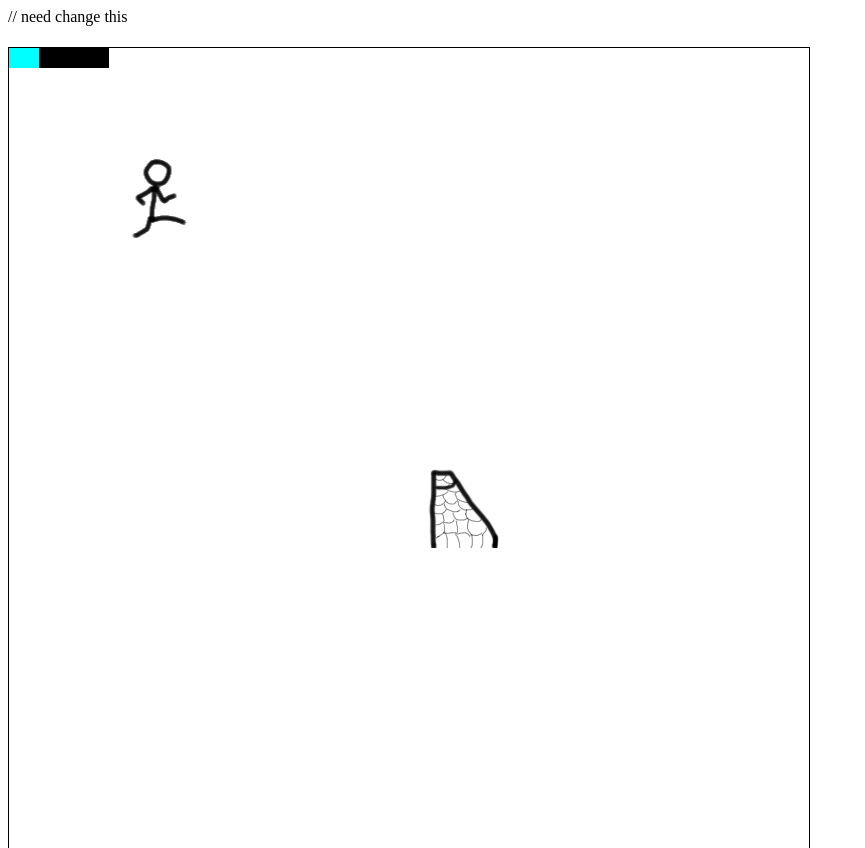
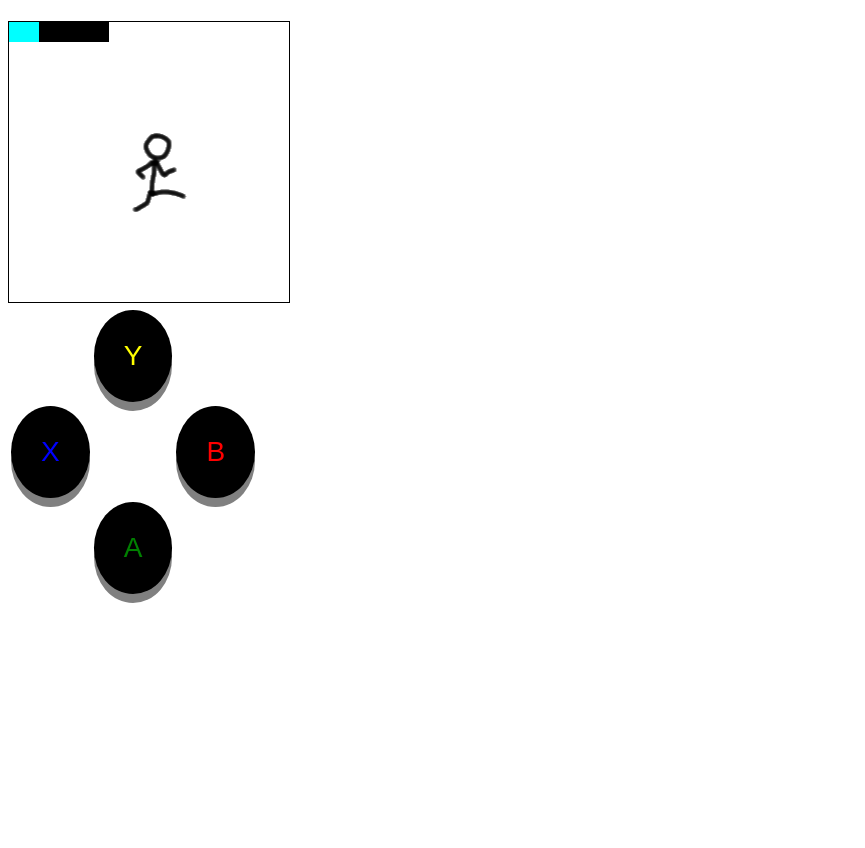
Before and after one commit to Danial-hakim/Danial-hakim.github.io, a website: page Gameloop/index.html in a window 1280 px wide. Shown: the top 848 px of the page, without its empty margins (0-865 px from the left). After the commit the page ends 800 px from the top, so only its background shows below. Drawn offline with Linux system fonts and the light colour scheme; files whose address does not match are found by name.

Commit message:
changes to smol size

```diff
--- a/Gameloop/index.html
+++ b/Gameloop/index.html
@@ -32,13 +32,13 @@
 
 
 
-    <link rel="shortcut icon" href="./favicon.ico" type="image/x-icon"> // need change this
+    <link rel="shortcut icon" href="./favicon.ico" type="image/x-icon">
 </head>
 
 <body onload="onPageLoad()">
     <h1 id="posXText"></h1>
     <h1 id="posYText"></h1>
-    <canvas tabindex="1" id="game" width="800" height="800" style="border: black 1px solid;">
+    <canvas tabindex="1" id="game" width="280" height="280" style="border: black 1px solid;">
         Oops! looks like your browser does not support canvas tag
     </canvas>
         <table>
```
